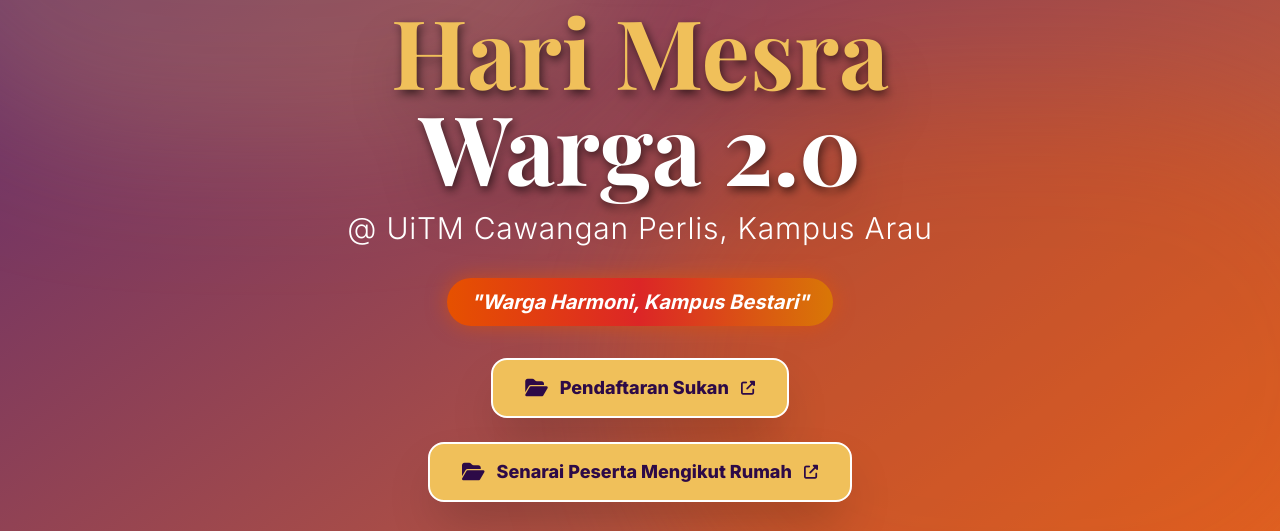
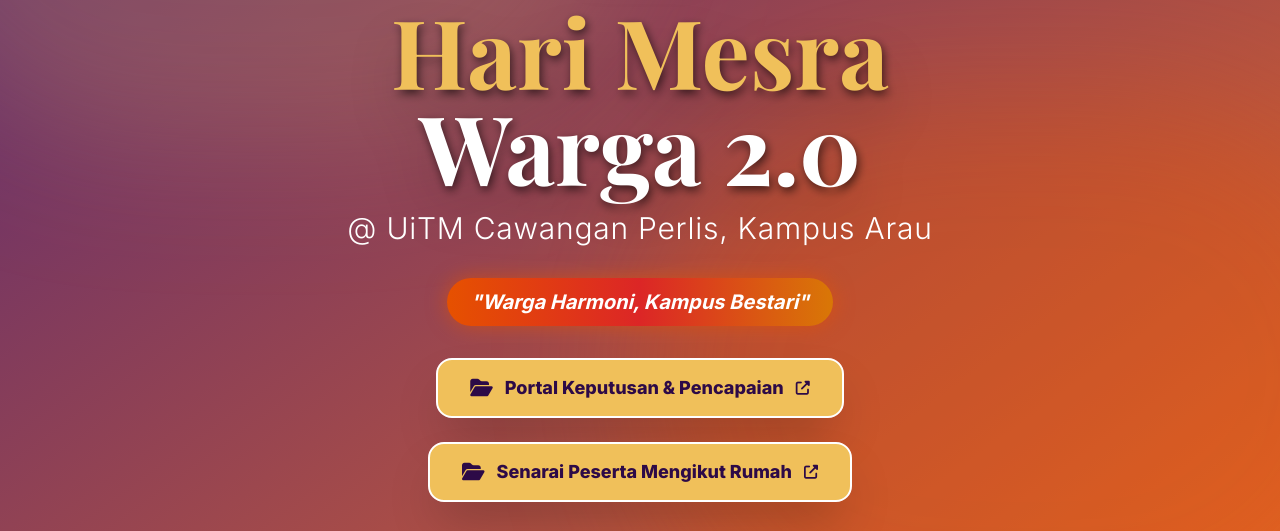
Before and after one commit to iqbalhq/hmw2uitmps, a plain HTML site: page index.html in a window 1280 px wide. Shown: the part 230-761 px from the top of the page. Drawn offline with nearby package versions, Linux system fonts and the light colour scheme; a web font is replaced by a local one.

Commit message:
Update action link to new portal for achievements

```diff
--- a/index.html
+++ b/index.html
@@ -124,9 +124,9 @@
 
             <!-- Action Link Button for daftar sukan -->
             <div class="mt-2 mb-6 opacity-0 animate-fade-in delay-300">
-                <a href="https://iqbalhq.github.io/borangpendaftaran.hmw2/" target="_blank" rel="noopener noreferrer" class="inline-flex items-center gap-3 bg-brand-gold hover:bg-yellow-400 text-brand-dark font-extrabold px-8 py-3.5 rounded-2xl text-base sm:text-lg shadow-2xl transition-all duration-300 transform hover:scale-105 border-2 border-white">
+                <a href="https://sites.google.com/uitm.edu.my/hmw2uitmps/home" target="_blank" rel="noopener noreferrer" class="inline-flex items-center gap-3 bg-brand-gold hover:bg-pink-400 text-brand-dark font-extrabold px-8 py-3.5 rounded-2xl text-base sm:text-lg shadow-2xl transition-all duration-300 transform hover:scale-105 border-2 border-white">
                     <i class="fas fa-folder-open text-xl"></i>
-                    <span>Pendaftaran Sukan</span>
+                    <span>Portal Keputusan & Pencapaian</span>
                     <i class="fas fa-external-link-alt text-sm"></i>
                 </a>
             </div>
```
